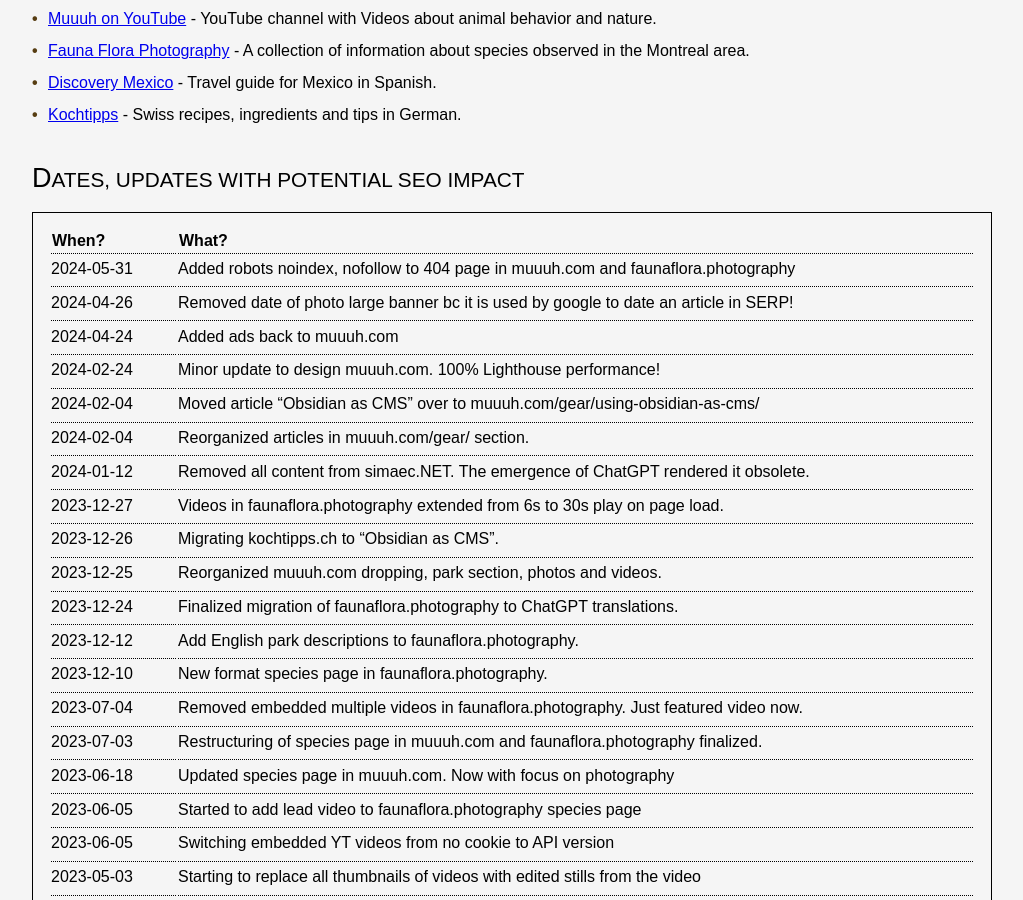
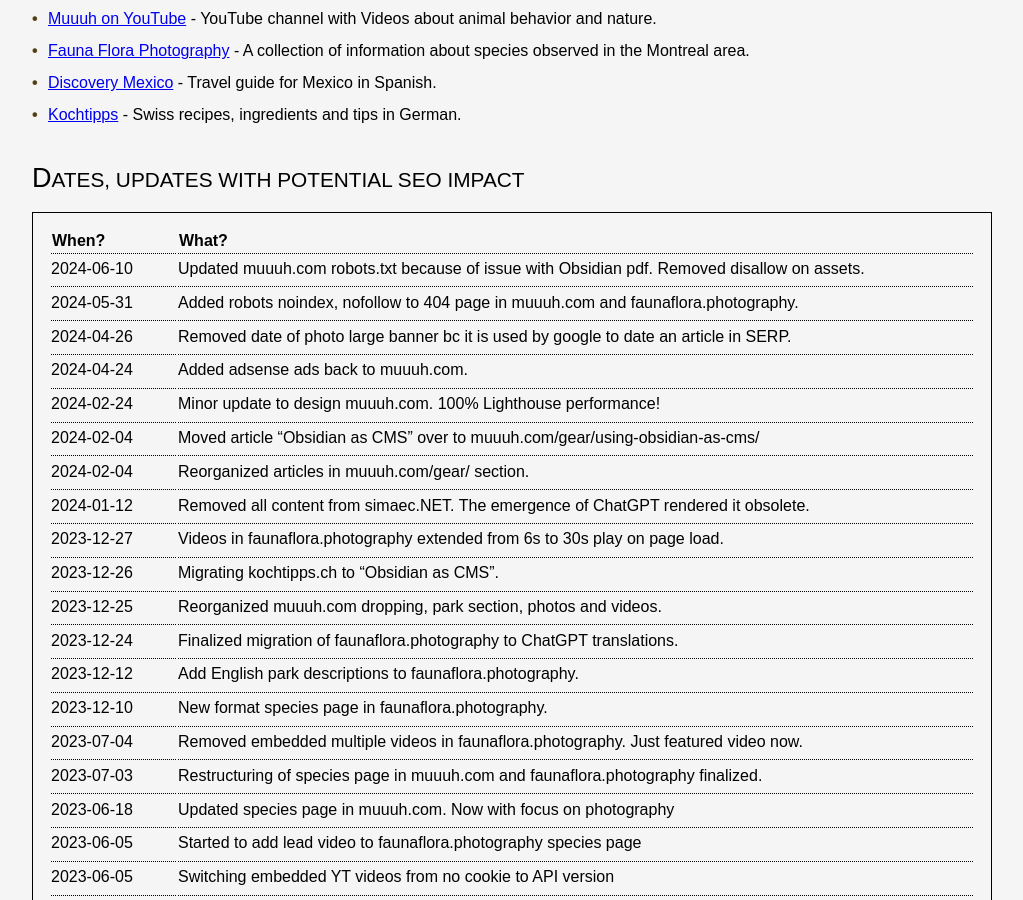
Before and after one commit to KHMuller/khmuller.github.io, a Jekyll site: the page built from index.md, in a window 1280 px wide and 900 px high, scrolled down 313 px. Shown: the whole window, without its empty margins (128-1151 px from the left). Built offline with Jekyll 4.4.1, drawn with Linux system fonts in a browser that asks for light colours.

Commit message:
1 line changed

```diff
--- a/index.md
+++ b/index.md
@@ -19,9 +19,10 @@ Exploring the principles of evolutionary biology, self-awareness, empathy, and c
 
 |When?|What?|
 |:---|:---|
-|2024-05-31|Added robots noindex, nofollow to 404 page in muuuh.com and faunaflora.photography|
-|2024-04-26|Removed date of photo large banner bc it is used by google to date an article in SERP!|
-|2024-04-24|Added ads back to muuuh.com|
+|2024-06-10|Updated muuuh.com robots.txt because of issue with Obsidian pdf. Removed disallow on assets.|
+|2024-05-31|Added robots noindex, nofollow to 404 page in muuuh.com and faunaflora.photography.|
+|2024-04-26|Removed date of photo large banner bc it is used by google to date an article in SERP.|
+|2024-04-24|Added adsense ads back to muuuh.com.|
 |2024-02-24|Minor update to design muuuh.com. 100% Lighthouse performance!|
 |2024-02-04|Moved article "Obsidian as CMS" over to muuuh.com/gear/using-obsidian-as-cms/|
 |2024-02-04|Reorganized articles in muuuh.com/gear/ section.|
```
